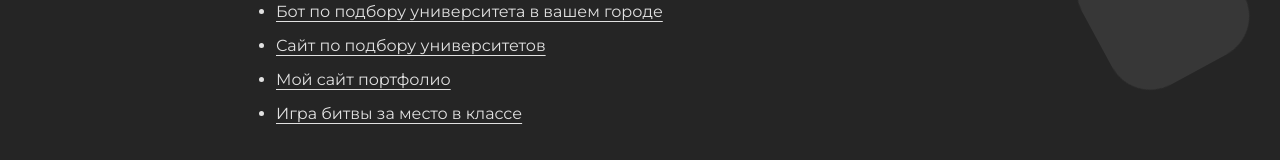
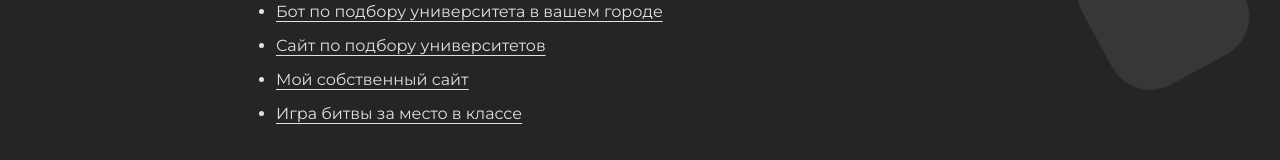
Before and after one commit to montanaaq/profile-website, a React (Vite) app: page /info in a window 1280 px wide. Shown: the part 286-446 px from the top of the page. Built offline with nearby package versions, Linux system fonts and the light colour scheme; some icons are missing.

Commit message:
changed: name of website

```diff
--- a/index.html
+++ b/index.html
@@ -5,7 +5,7 @@
     <link rel="stylesheet" href="https://styles.redditmedia.com/t5_2su6s/styles/communityIcon_4g1uo0kd87c61.png">
     <link rel="shortcut icon" href="favicon1.png" type="image/x-icon">
     <meta name="viewport" content="width=device-width, initial-scale=1.0" />
-    <title>Montana</title>
+    <title>Montana.</title>
   </head>
   <body>
     <div id="root"></div>
--- a/package.json
+++ b/package.json
@@ -1,5 +1,5 @@
 {
-  "name": "my-profile-website",
+  "name": "personal-website",
   "version": "0.1.0",
   "private": true,
   "dependencies": {
--- a/src/data/Projects/ProjectsList.ts
+++ b/src/data/Projects/ProjectsList.ts
@@ -59,11 +59,11 @@ export const ProjectsList: IProjectsList[] = [
     },
     {
         "id": 5,
-        "name": "Мой сайт портфолио",
+        "name": "Мой собственный сайт",
         "p": "Сайт с полной информацией о моих крупных проектах, которые я обновляю и по сей день.",
         "url": "my_website",
         "img": "https://i.imgur.com/8xLheCI.png",
-        "main_name": "My Profile Site",
+        "main_name": "My Personal Site",
         "date": "ноябрь 2023",
         "link": "https://montaanaq.netlify.app",
         "isSupport": true,
```
